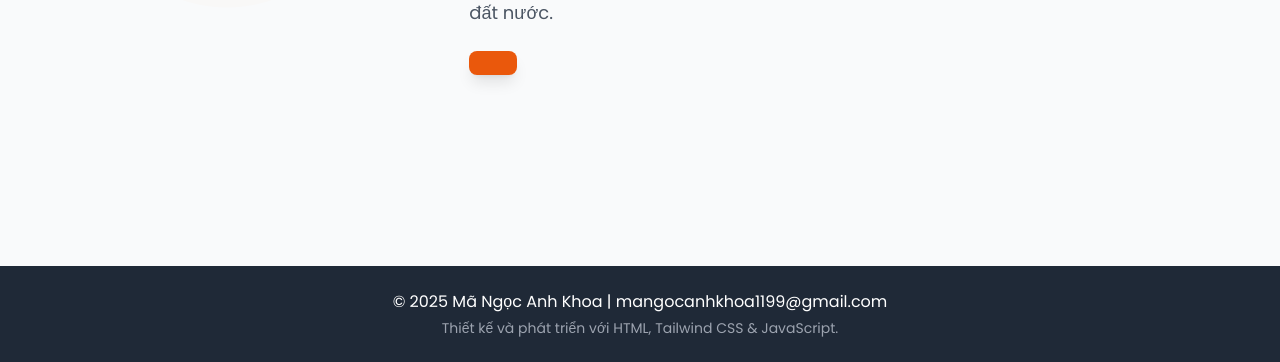
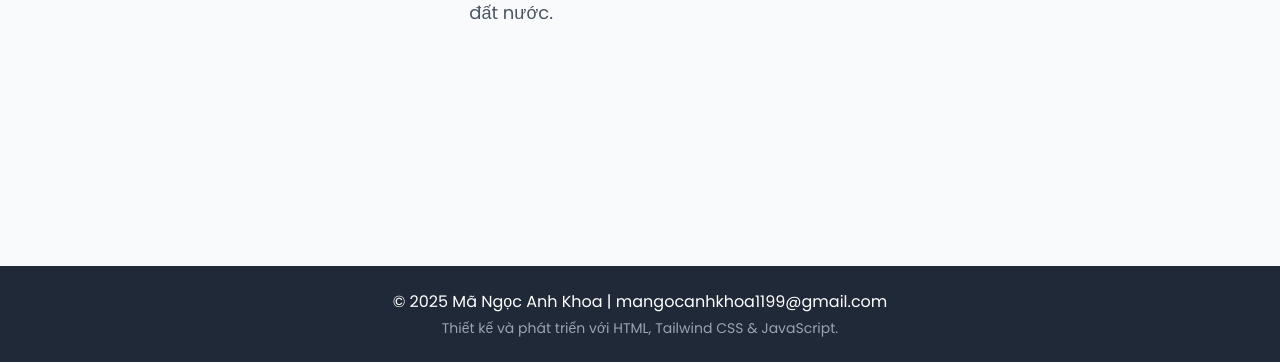
Before and after one commit to mytag-blip/khoama, a plain HTML site: page index.html in a window 1280 px wide. Shown: the part 494-856 px from the top of the page. Drawn offline with nearby package versions, Linux system fonts and the light colour scheme.

Commit message:
index.html

```diff
--- a/index.html
+++ b/index.html
@@ -200,11 +200,6 @@
                     <!-- Mô tả đã rút gọn và chuẩn xác -->
                     <p class="text-lg text-gray-600 mb-6 leading-relaxed animate-fadeInUp delay-7">
                         Chào mừng bạn! Tôi là sinh viên Lập trình Ứng dụng Trí tuệ Nhân tạo (AI) tại Cao đẳng FPT Polytechnic. Với niềm đam mê tạo ra các giải pháp thông minh, tôi tập trung phát triển công nghệ mới để mang lại trải nghiệm tối ưu và góp phần vào sự phát triển của đất nước.
-                    </p>
-
-                    <!-- Nút (Màu cam) -->
-                    <div class="animate-fadeInUp delay-7">
-                        <div class="inline-block bg-orange-600 text-white font-bold py-3 px-6 rounded-lg hover:bg-orange-700 transition duration-300 ease-in-out transform hover-lift shadow-lg cursor-pointer" data-target-jump="lien-he">
                         </div>
                     </div>
                 </div>
```
